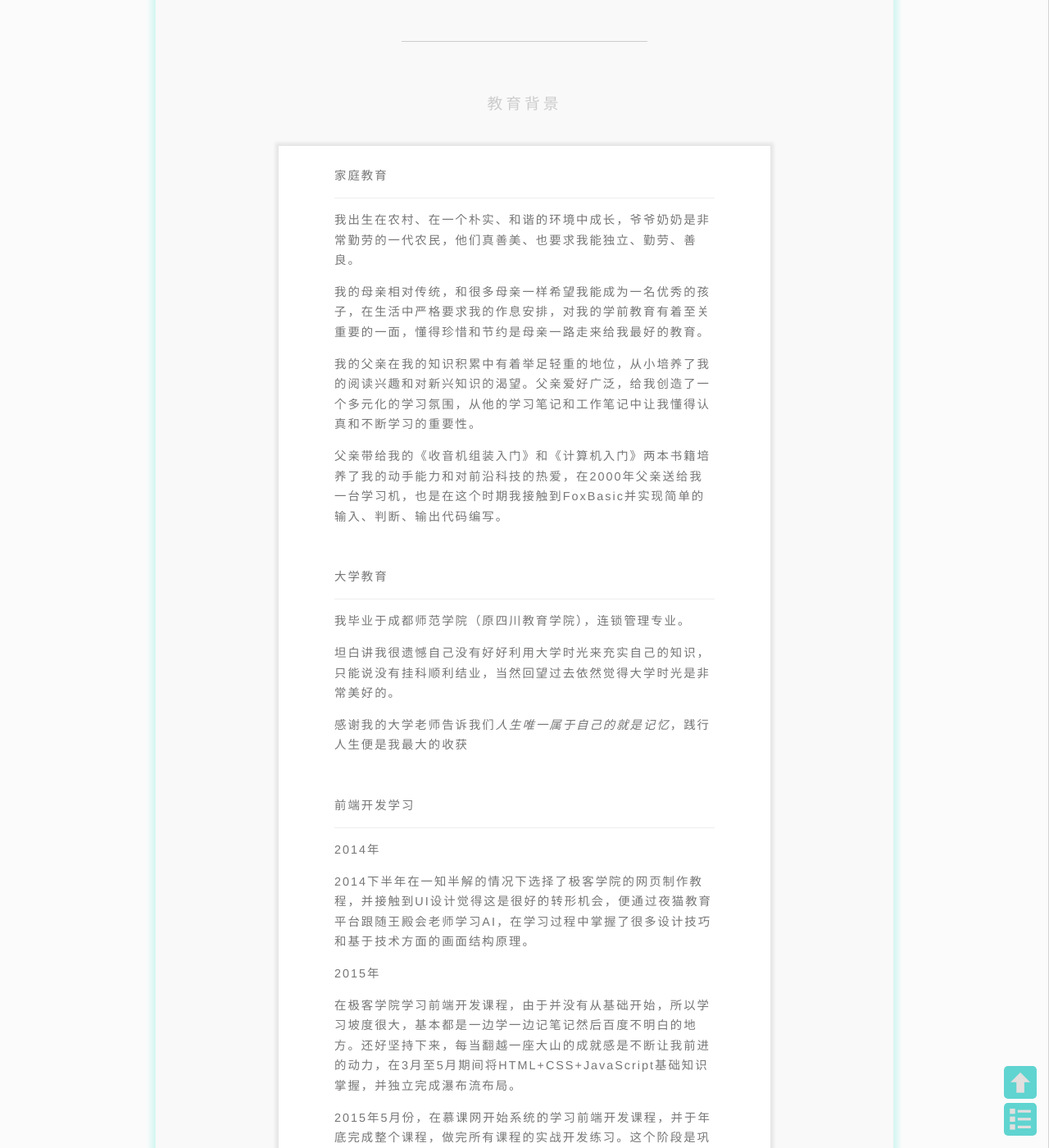
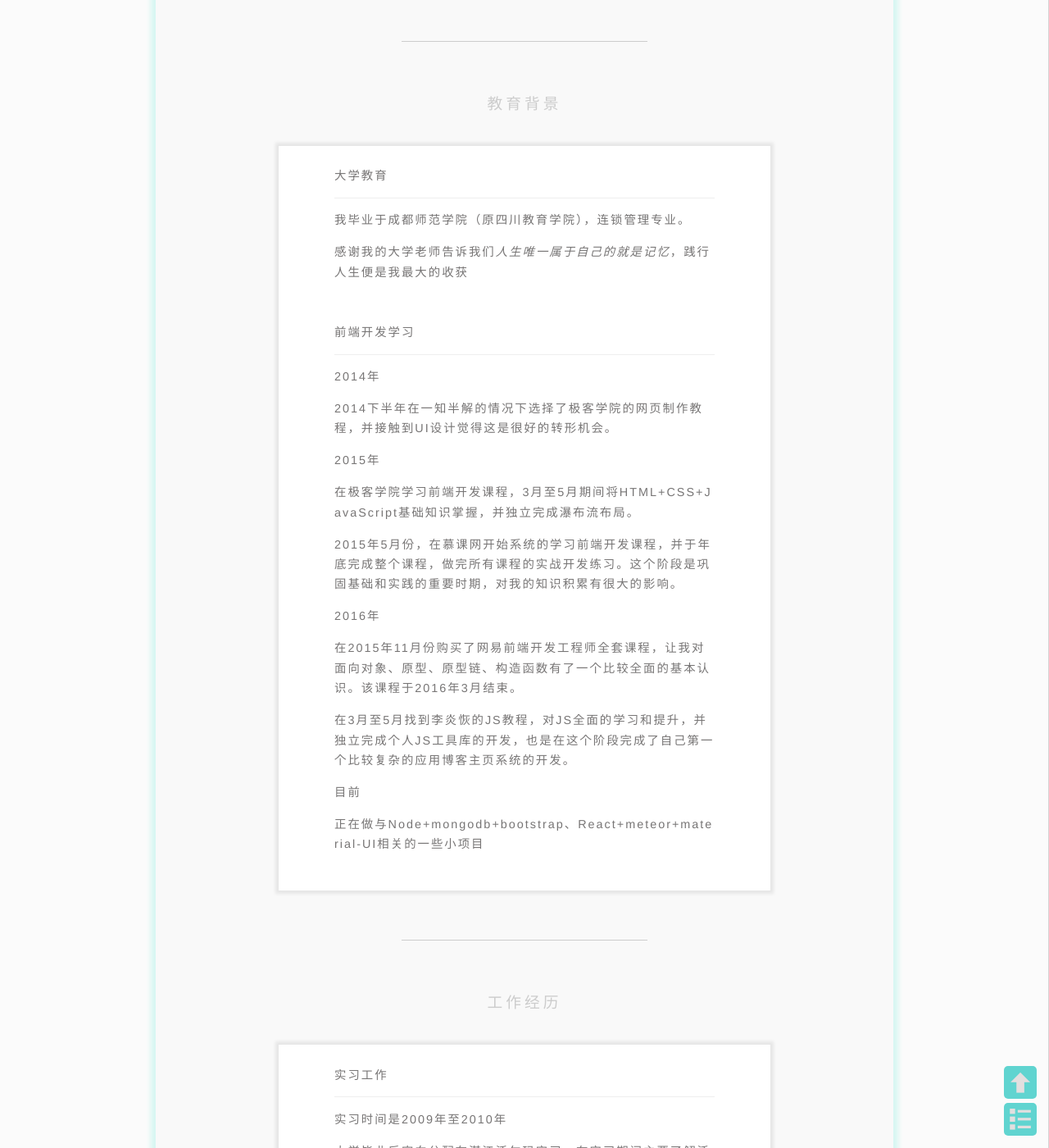
Before and after one commit to jacecao/jekyll-blog, a Jekyll site: the page built from about/index.html, in a window 1280 px wide and 1400 px high, scrolled down 6432 px. Shown: the whole window at 82% size. Built offline with Jekyll 4.4.1, drawn with Linux system fonts in a browser that asks for light colours; some web fonts are replaced; some of the changed text lies outside the part shown.

Commit message:
update about

```diff
--- a/about/index.html
+++ b/about/index.html
@@ -173,19 +173,9 @@ title: 海鸥的简历
         <h3>教育背景</h3>
         <div class="project-decration">
           <dl>
-            <dt><p>家庭教育</p></dt>
-            <dd>
-              <p>我出生在农村、在一个朴实、和谐的环境中成长，爷爷奶奶是非常勤劳的一代农民，他们真善美、也要求我能独立、勤劳、善良。</p>
-              <p>我的母亲相对传统，和很多母亲一样希望我能成为一名优秀的孩子，在生活中严格要求我的作息安排，对我的学前教育有着至关重要的一面，懂得珍惜和节约是母亲一路走来给我最好的教育。</p>
-              <p>我的父亲在我的知识积累中有着举足轻重的地位，从小培养了我的阅读兴趣和对新兴知识的渴望。父亲爱好广泛，给我创造了一个多元化的学习氛围，从他的学习笔记和工作笔记中让我懂得认真和不断学习的重要性。</p>
-              <p>父亲带给我的《收音机组装入门》和《计算机入门》两本书籍培养了我的动手能力和对前沿科技的热爱，在2000年父亲送给我一台学习机，也是在这个时期我接触到FoxBasic并实现简单的输入、判断、输出代码编写。</p>
-            </dd>
-          </dl>
-          <dl>
             <dt><p>大学教育</p></dt>
             <dd>
               <p>我毕业于成都师范学院（原四川教育学院），连锁管理专业。</p>
-              <p>坦白讲我很遗憾自己没有好好利用大学时光来充实自己的知识，只能说没有挂科顺利结业，当然回望过去依然觉得大学时光是非常美好的。</p>
               <p>感谢我的大学老师告诉我们<em>人生唯一属于自己的就是记忆</em>，践行人生便是我最大的收获</p>
             </dd>
           </dl>
@@ -193,15 +183,15 @@ title: 海鸥的简历
             <dt><p>前端开发学习</p></dt>
             <dd>
               <p>2014年</p>
-              <p>2014下半年在一知半解的情况下选择了极客学院的网页制作教程，并接触到UI设计觉得这是很好的转形机会，便通过夜猫教育平台跟随王殿会老师学习AI，在学习过程中掌握了很多设计技巧和基于技术方面的画面结构原理。</p>
+              <p>2014下半年在一知半解的情况下选择了极客学院的网页制作教程，并接触到UI设计觉得这是很好的转形机会。</p>
               <p>2015年</p>
-              <p>在极客学院学习前端开发课程，由于并没有从基础开始，所以学习坡度很大，基本都是一边学一边记笔记然后百度不明白的地方。还好坚持下来，每当翻越一座大山的成就感是不断让我前进的动力，在3月至5月期间将HTML+CSS+JavaScript基础知识掌握，并独立完成瀑布流布局。</p>
+              <p>在极客学院学习前端开发课程，3月至5月期间将HTML+CSS+JavaScript基础知识掌握，并独立完成瀑布流布局。</p>
               <p>2015年5月份，在慕课网开始系统的学习前端开发课程，并于年底完成整个课程，做完所有课程的实战开发练习。这个阶段是巩固基础和实践的重要时期，对我的知识积累有很大的影响。</p>
               <p>2016年</p>
-              <p>在2015年11月份购买了网易前端开发工程师全套课程，在这个学习期间深感懂得越多越觉得自己需要学习的更多，该课程是网易前端开发团队授课，内容很有深度，让我对面向对象、原型、原型链、构造函数有了一个比较全面的基本认识。该课程于2016年3月结束，但很遗憾的是自己并没有完成毕业作业。</p>
-              <p>在3月至5月找到李炎恢的JS教程，对JS全面的学习和提升，并弥补网易学习的遗憾，独立完成个人JS工具库的开发，也是在这个阶段完成了自己第一个比较复杂的应用博客主页系统的开发。</p>
+              <p>在2015年11月份购买了网易前端开发工程师全套课程，让我对面向对象、原型、原型链、构造函数有了一个比较全面的基本认识。该课程于2016年3月结束。</p>
+              <p>在3月至5月找到李炎恢的JS教程，对JS全面的学习和提升，并独立完成个人JS工具库的开发，也是在这个阶段完成了自己第一个比较复杂的应用博客主页系统的开发。</p>
               <p>目前</p>
-              <p>正在做与Node、React相关的一些小项目</p>
+              <p>正在做与Node+mongodb+bootstrap、React+meteor+material-UI相关的一些小项目</p>
             </dd>
           </dl>
         </div>
@@ -214,7 +204,6 @@ title: 海鸥的简历
             <dd>
               <p>实习时间是2009年至2010年</p>
               <p>大学毕业后定向分配在湛江沃尔玛实习，在实习期间主要了解沃尔玛整个管理架构。</p>
-              <p>在实习过程中，成立安全宣传视频拍摄小组，一共有4名成员我任组长，并完成第一支宣传片的拍摄工作。很可惜的是自己忽略如何培养一个能带领大家继续做下去的组长，所以在我实习结束后这个项目也就结束了。</p>
             </dd>
           </dl>
           <dl>
@@ -237,15 +226,15 @@ title: 海鸥的简历
           </dl>
       </li>
       <li class="about-li about-say">
-        <h3>我 想</h3>
+        <h3>职业规划</h3>
         <div class="project-decration">
           <dl>
-            <dt><p>我的职业规划</p></dt>
+            <dt><p>我希望</p></dt>
             <dd>
               <ol>
                 <li><p>成为一名优秀的前端开发工程师</p></li>
                 <li><p>成为一名全栈移动开发工程师</p></li>
-                <li><p>希望能为开源世界做出一点贡献</p></li>
+                <li><p>能为开源世界做出一点贡献</p></li>
               </ol>
             </dd>
           </dl>
```
Also changed, not shown: 2 other files.
